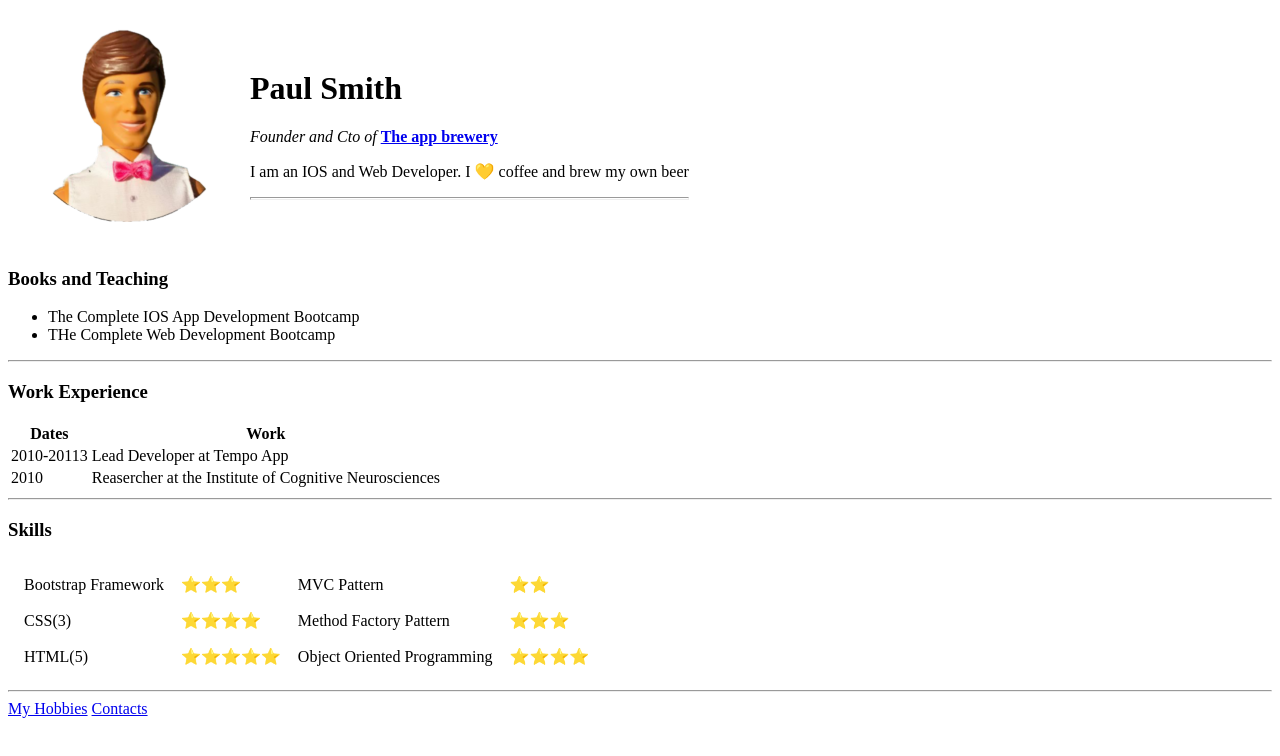
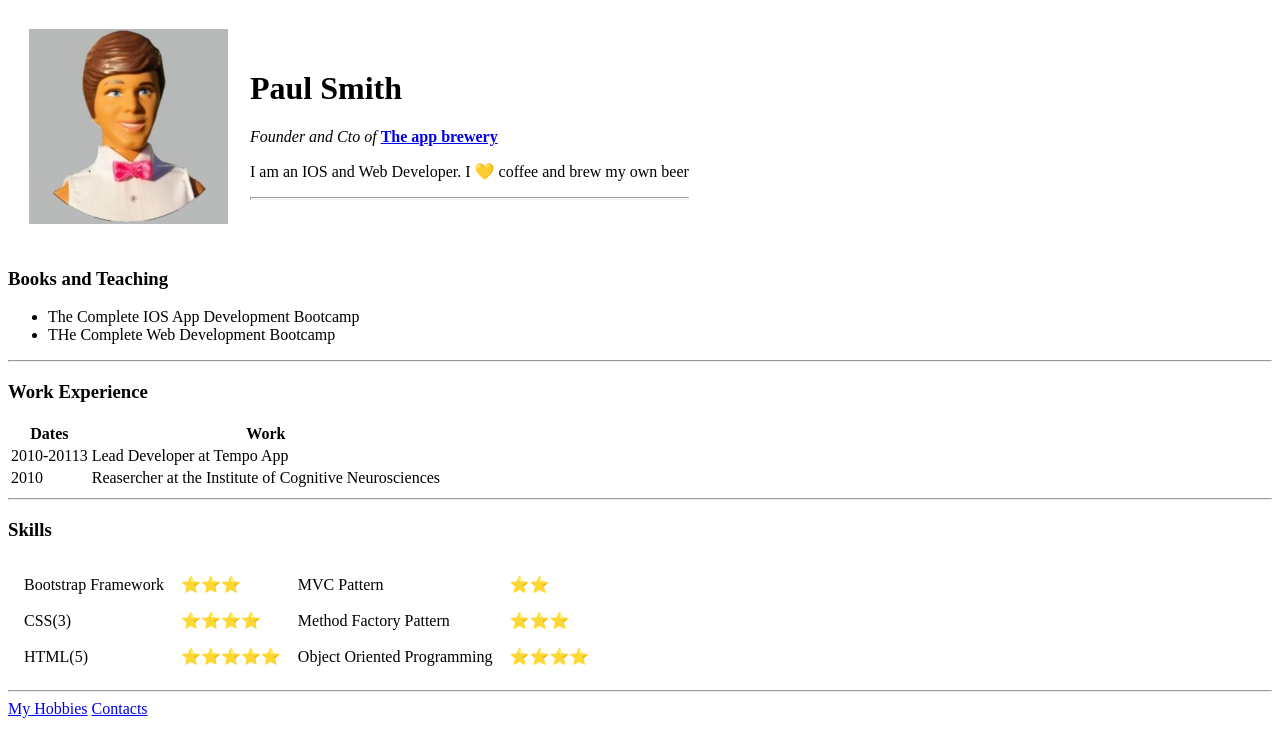
Before and after one commit to carlooddo/cv, a plain HTML site: page index.html in a window 1280 px wide. Drawn offline with Linux system fonts and the light colour scheme.

Commit message:
replace index.html

```diff
--- a/index.html
+++ b/index.html
@@ -9,7 +9,7 @@
 <body>
   <table cellspacing="20">
     <tr>
-      <td><img src="images/Ken.png" alt="Ken"></td>
+      <td><img src="images/Ken.jpg" alt="Ken"></td>
       <td><h1>Paul Smith</h1>
       <p><em>Founder and Cto of </em><strong><a href="https://www.appbrewery.co/">The app brewery</a></strong></p>
       <p>I am an IOS and Web Developer. I 💛 coffee and brew my own beer</p>
```
